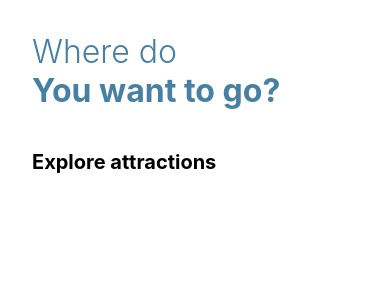
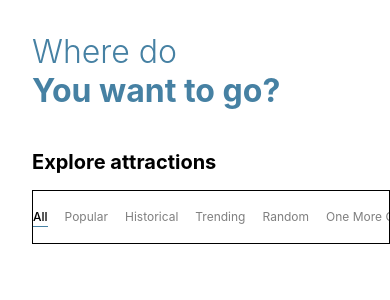
Before and after one commit to WebZerefos/TravelApp, a React Native app: screen / in a window 390 px wide. Shown: the top 300 px of the page. Built offline with nearby package versions, Linux system fonts and the light colour scheme.

Commit message:
Category component featured done

```diff
--- /dev/null
+++ b/src/components/Categories/index.js
@@ -0,0 +1,35 @@
+import {Text, FlatList, TouchableOpacity} from 'react-native';
+import React from 'react';
+import styles from './styles';
+
+const Categories = ({categories, selectedCategory, onCategoryPress}) => {
+  return (
+    <FlatList
+      style={{borderWidth: 1, marginRight: -32}}
+      horizontal
+      showsHorizontalScrollIndicator={false}
+      data={categories}
+      renderItem={({item}) => {
+        const selected = selectedCategory === item;
+        return (
+          <TouchableOpacity
+            onPress={() => onCategoryPress(item)}
+            style={[
+              styles.itemContainer,
+              selected ? styles.selectedItemContainer : {},
+            ]}>
+            <Text
+              style={[
+                styles.categoryItem,
+                selected ? styles.selectedItem : {},
+              ]}>
+              {item}
+            </Text>
+          </TouchableOpacity>
+        );
+      }}
+    />
+  );
+};
+
+export default Categories;
--- /dev/null
+++ b/src/components/Categories/styles.js
@@ -0,0 +1,24 @@
+import {StyleSheet} from 'react-native';
+
+const styles = StyleSheet.create({
+  categoryItem: {
+    fontSize: 12,
+    color: 'rgba(0,0,0,0.5)',
+
+    paddingVertical: 2,
+  },
+  selectedItem: {
+    color: '#000',
+    fontWeight: '500',
+  },
+  itemContainer: {
+    marginRight: 17,
+    marginVertical: 16,
+  },
+  selectedItemContainer: {
+    borderBottomColor: '#4681A3',
+    borderBottomWidth: 1,
+  },
+});
+
+export default styles;
--- a/src/creens/Home/index.js
+++ b/src/creens/Home/index.js
@@ -1,16 +1,32 @@
 /* eslint-disable react-native/no-inline-styles */
 import {View} from 'react-native';
-import React, {memo} from 'react';
+import React, {memo, useState} from 'react';
 import Title from '../../components/Title';
 import styles from './styles';
+import Categories from '../../components/Categories';
 
 const Home = () => {
+  const [selectedCategory, setSelectedCategory] = useState('All');
   return (
     <View style={styles.container}>
       <Title text="Where do" style={{fontWeight: '300'}} />
       <Title text="You want to go?" />
 
       <Title text="Explore attractions" style={styles.subtitle} />
+
+      <Categories
+        selectedCategory={selectedCategory}
+        categories={[
+          'All',
+          'Popular',
+          'Historical',
+          'Trending',
+          'Random',
+          'One More Cat',
+          'And So On',
+        ]}
+        onCategoryPress={setSelectedCategory}
+      />
     </View>
   );
 };
--- a/src/creens/Home/styles.js
+++ b/src/creens/Home/styles.js
@@ -8,7 +8,7 @@ const styles = StyleSheet.create({
     fontSize: 20,
     color: '#000',
     marginTop: 40,
-    marginBottom: 34,
+    marginBottom: 16,
   },
 });
 
```
